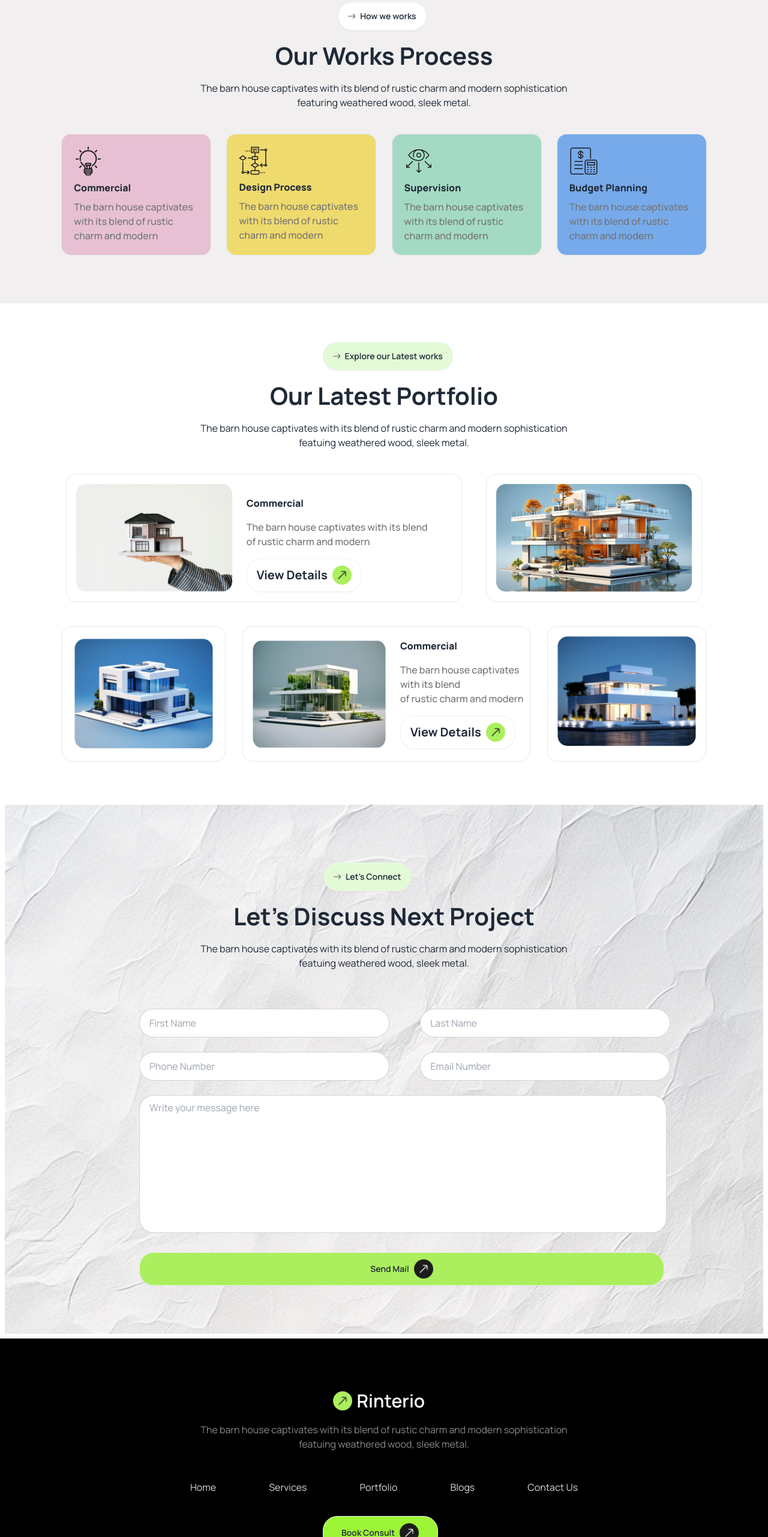
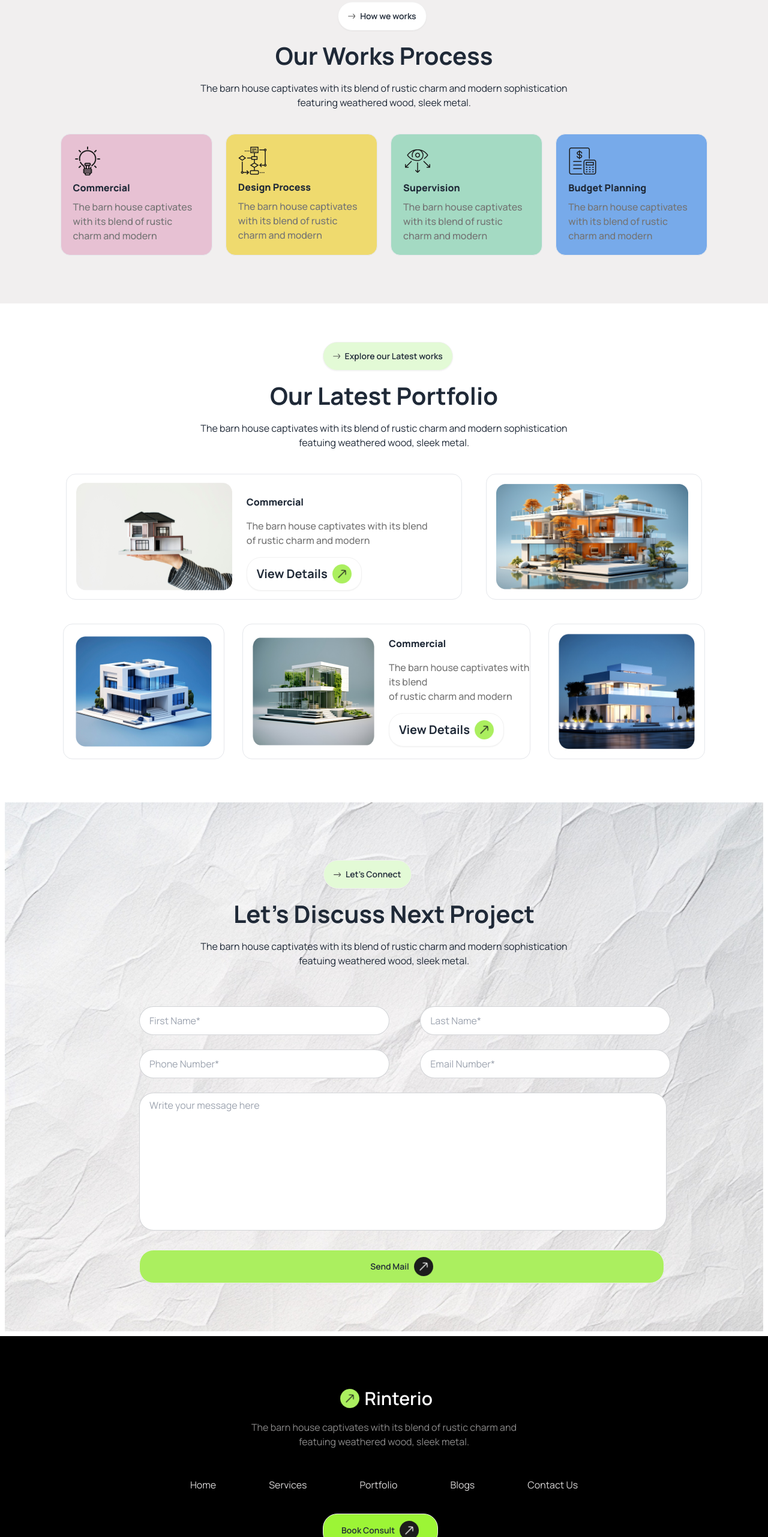
Before and after one commit to Rafiq6743/assin-ment-3, a plain HTML site: page index.html in a window 1280 px wide. Shown: the part 1663-4226 px from the top of the page at 60% size. Drawn offline with nearby package versions, Linux system fonts and the light colour scheme.

Commit message:
add my new change

```diff
--- a/index.html
+++ b/index.html
@@ -121,7 +121,7 @@
     <div class="hidden lg:block">
       <img class="ml-20 pt-10 " src="assets/Vector.png" alt="">
     </div>
-    <div class="lg:flex mx-[10%] mt-2 pb-20 ">
+    <div class="lg:flex lg:mx-[10%] mt-2 pb-20 mx-4 ">
         <div class=" lg:pr-6 ">
 
             <a class="btn rounded-3xl bg-white ml-[35%] md:ml-0" href="">
@@ -163,38 +163,38 @@
    </section>
   <section class="pt-10 bg-[#f1efef]">
 
-    <a class="btn rounded-3xl bg-white md:ml-[44%] ml-[35%]" href="">
+    <a class="btn rounded-3xl bg-white md:ml-[44%] ml-[33%]" href="">
       <img class="w-3" src="assets/image3.png">How we works
       </a>
       <div class="flex flex-col justify-center items-center">
          <div>
-          <h3 class="font-bold text-[40px] mt-3">Our Works Process</h3>
+          <h3 class="font-bold text-[40px] mt-3 text-center">Our Works Process</h3>
          </div>
          <div>
           <p class="mt-3 text-center">The barn house captivates with its blend of rustic charm and modern sophistication</p>
             <p class="text-center"> featuring weathered wood, sleek metal.</p>
          </div>
       </div>
-      <div class="md:flex justify-around md:mx-[7%] mt-10 pb-20 mx-24 ">
-        <div class="border bg-[#E7C1D3] rounded-[16px] w-[250px] p-5 mb-6 lg:mb-0">
+      <div class="md:flex justify-around md:mx-[7%] mt-10 pb-20 mx-4 ">
+        <div class="border bg-[#E7C1D3] rounded-[16px] md:w-[23%] p-5 mb-6 lg:mb-0 ">
           <img src="assets/concept.png" alt="">
           <h4 class="font-extrabold text-[16px] mt-2">Commercial</h4>
                     <p class="font-medium text-base text-[#737373] mt-2">The barn house captivates with its blend of rustic charm and
                         modern </p>
         </div>
-        <div class="border bg-[#EFDA6E] rounded-[16px] w-[250px] p-5 mb-6 lg:mb-0">
+        <div class="border bg-[#EFDA6E] rounded-[16px] lg:w-[23%] p-5 mb-6 lg:mb-0">
           <img class="size-12" src="assets/image4.png" alt="">
           <h4 class="font-extrabold text-[16px] mt-2">Design Process</h4>
                     <p class="font-medium text-base text-[#737373] mt-2">The barn house captivates with its blend of rustic charm and
                         modern </p>
         </div>
-        <div class="border bg-[#A4DAC3] rounded-[16px] w-[250px] p-5 mb-6 lg:mb-0">
+        <div class="border bg-[#A4DAC3] rounded-[16px] lg:w-[23%] p-5 mb-6 lg:mb-0">
           <img src="assets/vision.png" alt="">
           <h4 class="font-extrabold text-[16px] mt-2">Supervision</h4>
                     <p class="font-medium text-base text-[#737373] mt-2">The barn house captivates with its blend of rustic charm and
                         modern </p>
         </div>
-        <div class="border bg-[#77AAEA] rounded-[16px] w-[250px] p-5">
+        <div class="border bg-[#77AAEA] rounded-[16px] lg:w-[23%] p-5">
           <img src="assets/budget-planning.png" alt="">
           <h4 class="font-extrabold text-[16px] mt-2">Budget Planning</h4>
                     <p class="font-medium text-base text-[#737373] mt-2">The barn house captivates with its blend of rustic charm and
@@ -206,12 +206,12 @@
 
  </section>
  <section class="pt-16 pb-16">
-  <a class="btn rounded-3xl bg-[#e3fad6] lg:ml-[42%] ml-[25%]" href="">
+  <a class="btn rounded-3xl bg-[#e3fad6] lg:ml-[42%] ml-[23%]" href="">
     <img class="w-3" src="assets/image3.png">Explore our Latest works
     </a>
     <div class="flex flex-col justify-center items-center">
        <div>
-        <h3 class="font-bold text-[40px] mt-3">Our Latest Portfolio</h3>
+        <h3 class="font-bold text-[40px] mt-3 text-center">Our Latest Portfolio</h3>
        </div>
        <div>
         <p class="mt-3 text-center">The barn house captivates with its blend of rustic charm and modern sophistication</p>
@@ -219,10 +219,10 @@
        </div>
     </div>
 
-   <div class="lg:flex justify-around lg:mx-[7%] mt-8 mx-9 ">
+   <div class="lg:flex justify-around lg:mx-[7%] mt-8 mx-4 ">
     <div class="lg:flex border lg:w-[660px] items-center mt-2 bg-white rounded-2xl">
       <div class="ml-4 ">
-        <img class="w-[310px] lg:w-[100%] pt-5 lg:pt-0" src="assets/img1.png" alt="">
+        <img class="w-[94%] lg:w-[100%] pt-5 lg:pt-0" src="assets/img1.png" alt="">
 
     </div>
     <div class="ml-6 pb-6 lg:pb-0">
@@ -235,17 +235,17 @@
     </div>
   </div>
   <div class="border lg:mt-2 p-4 mt-5 rounded-2xl ">
-    <img class="" src="assets/img2.png" alt="">
+    <img class="w-[98%]" src="assets/img2.png" alt="">
   </div>
    </div>
-   <div class="lg:flex justify-around lg:mx-[7%] mt-8 mx-9  ">
+   <div class="lg:flex justify-around lg:mx-[7%] mt-8 mx-4  ">
     <div class="mt-2 p-5 border rounded-2xl">
-      <img class="w-[310px] lg:w-[100%] h-[183px]"  src="assets/img3.png" alt="">
+      <img class="w-[100%] lg:w-[100%] lg:h-[100%] h-[230px] "  src="assets/img3.png" alt="">
 
     </div>
     <div class="lg:flex border lg:w-[480px] items-center lg:mt-2 bg-white rounded-2xl mt-5 w-350px py-5">
       <div class="ml-4">
-        <img class="h-[179px] w-[310px]" src="assets/img4.png" alt="">
+        <img class="lg:h-[180px] lg:w-[100%] h-[230px] w-[94%]" src="assets/img4.png" alt="">
 
     </div>
     <div class="ml-6">
@@ -258,7 +258,7 @@
     </div>
   </div>
     <div class="mt-2 p-4 border rounded-2xl">
-       <img class=" w-[330px] lg:w-[100%] h-[183px]" src="assets/img5.png" alt="">
+       <img class=" w-[100%] lg:w-[100%] h-[230px] lg:h-[100%]" src="assets/img5.png" alt="">
     </div>
    </div>
  </section>
@@ -275,32 +275,34 @@
           <p class="text-center"> featuing weathered wood, sleek metal.</p>
        </div>
     </div>
-    <div class="lg:ml-56 mt-10 pb-20 mx-8 lg:mx-0">
-      <input type="" placeholder="First Name" class="input input-bordered rounded-3xl lg:pr-52 pr-36 " required />
-    <input type="" placeholder="Last Name " class="input input-bordered rounded-3xl lg:pr-52 pr-36 lg:ml-12 mt-6" required />
+    <div class="lg:ml-56 mt-10 pb-20 mx-4 lg:mx-0 items-center flex flex-col lg:block">
+    <input type="" placeholder="First Name*" class="input input-bordered rounded-3xl lg:pr-52 pr-[35%] " required />
+    <input type="" placeholder="Last Name* " class="input input-bordered rounded-3xl lg:pr-52 pr-[35%] lg:ml-12 mt-6" required />
     <br>
-    <input type="" placeholder="Phone Number" class="input input-bordered rounded-3xl lg:pr-52 mt-6 pr-36" required />
-    <input type="email" placeholder="Email Number" class="input input-bordered rounded-3xl lg:pr-52 pr-36 lg:ml-12 mt-6" required />
+    <input type="" placeholder="Phone Number*" class="input input-bordered rounded-3xl lg:pr-52 mt-6 pr-[35%]" required />
+    <input type="email" placeholder="Email Number*" class="input input-bordered rounded-3xl lg:pr-52 pr-[35%] lg:ml-12 mt-6" required />
     <br>
-    <input type="" placeholder="Write your message here" class="input input-bordered rounded-3xl lg:pr-[670px] pr-36 pb-52 pt-5 mt-6 " required />
-    <a class="btn h-14 lg:w-[875px] w-[350px] mt-8 rounded-3xl bg-[#ABEF5F]">Send Mail
+    <input type="" placeholder="Write your message here" class="input input-bordered rounded-3xl lg:pr-[670px] pr-[35%] pb-52 pt-5 mt-6 " required />
+    <a class="btn h-14 lg:w-[875px] w-[300px] mt-8 rounded-3xl bg-[#ABEF5F]">Send Mail
       <img class="h-8" src="assets/image2.png" alt="">
     </a>
     </div>
  </section>
- <footer class="pb-24 bg-black pt-20">
-  <a class="btn btn-ghost text-3xl lg:ml-[42%] mx-28 text-white ">
-    <img class="h-8 mr-0" src="assets/image1.png" alt="">
+ <footer class="pb-24 bg-black pt-20 ">
 
-    Rinterio</a>
-      <div class="flex flex-col justify-center items-center">
+      <a class="btn btn-ghost text-3xl  mx-20 text-white lg:ml-[43%] mx-20">
+      <img class="h-8 mr-0" src="assets/image1.png" alt="">
+
+      Rinterio</a>
+
+
          <div>
-          <p class="lg:mt-3 text-[#8b8a8a] text-center mt-14">The barn house captivates with its blend of rustic charm and modern sophistication</p>
+          <p class="lg:mt-3 text-[#8b8a8a] text-center mt-14">The barn house captivates with its blend of rustic charm and </p>
             <p class="text-center text-[#8b8a8a]"> featuing weathered wood, sleek metal.</p>
          </div>
-      </div>
+
       <div class="navbar-center lg:flex mt-8 mb-5 lg:justify-around ">
-        <ul class="menu menu-horizontal lg:flex-row flex-col px-1 items-center mx-36">
+        <ul class="menu menu-horizontal lg:flex-row flex-col px-1 items-center mx-28">
           <li><a class="text-base font-normal text-[#dad8d8]  ml-0">Home</a></li>
           <li><a class="text-base font-normal text-[#dad8d8] lg:ml-14 ">Services</a></li>
           <li><a class="text-base font-normal text-[#dad8d8] lg:ml-14">Portfolio</a></li>
@@ -308,10 +310,13 @@
           <li><a class="text-base font-normal text-[#dad8d8] lg:ml-14">Contact Us</a></li>
 
         </ul>
+
       </div>
-      <a class="btn h-14 lg:w-48 w-80 rounded-3xl bg-[#9cf536] lg:ml-[42%] mx-14 ">Book Consult
+     <div class="flex items-center">
+      <a class="btn h-14 lg:w-48 w-80 rounded-3xl bg-[#9cf536] lg:ml-[42%] mx-8 ">Book Consult
         <img class="h-8" src="assets/image2.png" alt="">
       </a>
+     </div>
 
  </footer>
 
```
